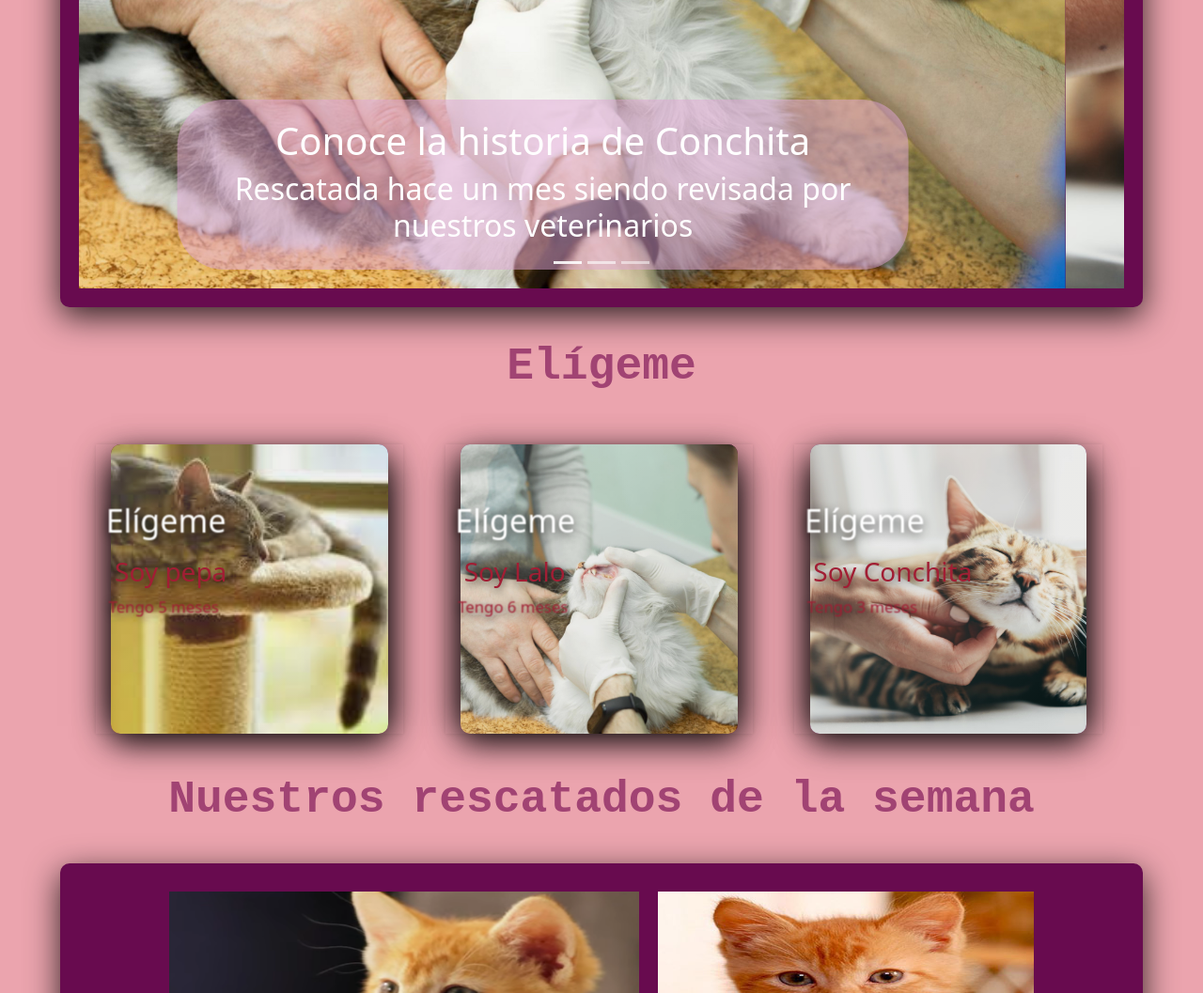
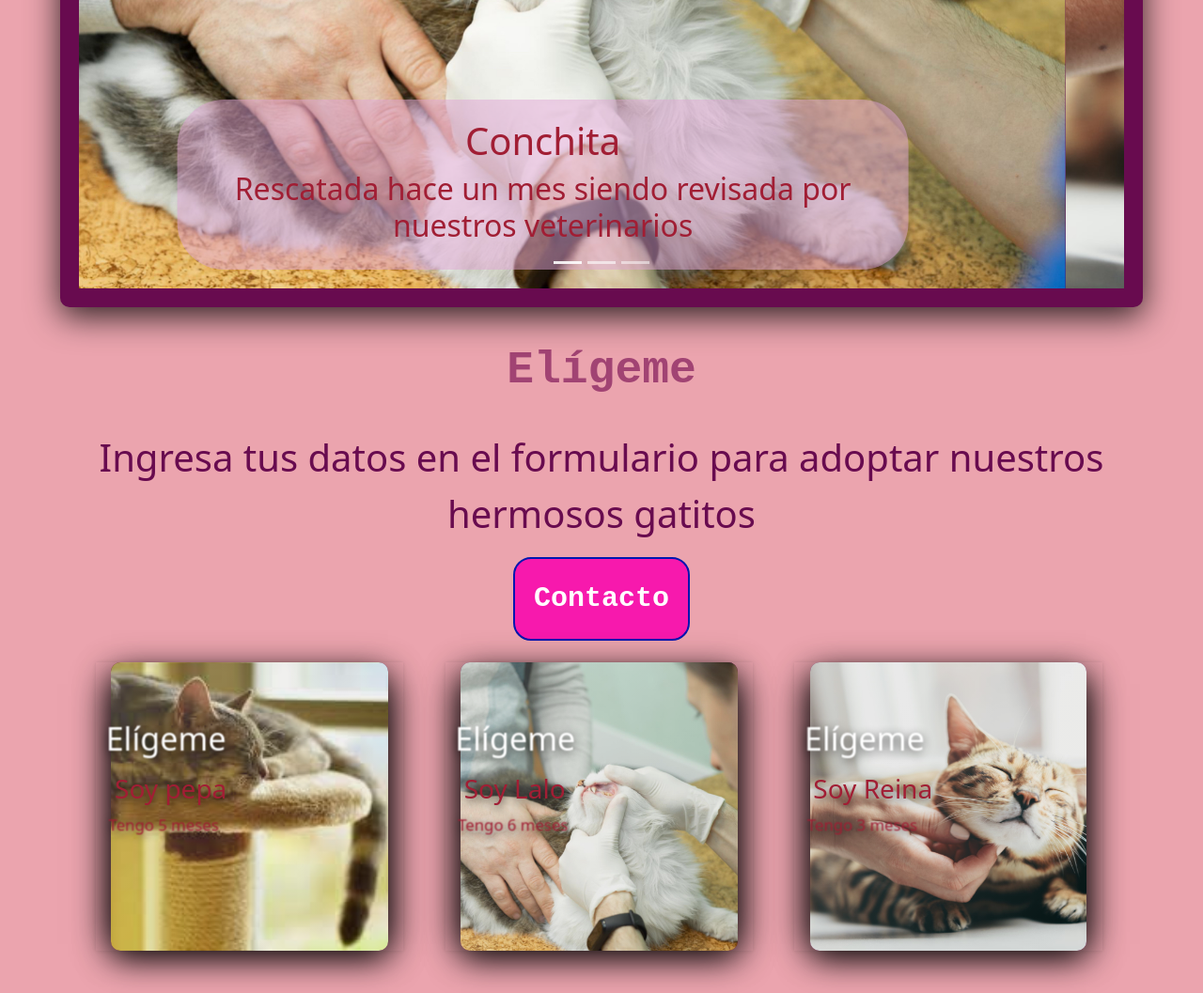
Before and after one commit to TeresitaCaneteL/gatitos, a plain HTML site: page index.html in a window 1280 px wide. Shown: the part 580-1637 px from the top of the page at 94% size. Drawn offline with nearby package versions, Linux system fonts and the light colour scheme.

Commit message:
corregido2

```diff
--- a/assets/css/main.css
+++ b/assets/css/main.css
@@ -284,10 +284,24 @@ article .item-content .author {
     background-color:  #f719ad;
     border-radius: 19px;
     border: 2px solid #0016b0;
+
+
 }
 .botton:hover{
   color: #1883ba;
   background-color: #ffffff;
+}
+.t{
+  display: flex;
+  flex-direction: row;
+  flex-wrap: wrap;
+  justify-content: center;
+}
+.parrafo{
+  font-size:2.5rem;
+  color: rgb(104, 11, 79);
+  text-align: center;
+
 }
 .titulo{
   text-align: center;
--- a/index.html
+++ b/index.html
@@ -62,22 +62,22 @@
             <div class="carousel-item active">
               <img src="./assets/img/slidergato4.jpg" class="d-block  img-fluid" alt="...">
               <div class="carousel-caption d-none d-md-block testimonio">
-                <h1 class="">Conoce la historia de Conchita</h1>
-                <h2 class="">Rescatada hace un mes siendo revisada por nuestros veterinarios</h2>
+                <h1 class="titu_slider">Conchita</h1>
+                <h2 class="titu_slider">Rescatada hace un mes siendo revisada por nuestros veterinarios</h2>
               </div>
             </div>
             <div class="carousel-item">
               <img src="./assets/img/slidergato2.jpg" class="d-block w-100 img-fluid" alt="...">
               <div class="carousel-caption d-none d-md-block testimonio">
-                <h1 class="">Conoce la historia de Conchita</h1>
-                <h2 class="">Rescatada hace un mes siendo revisada por nuestros veterinarios</h2>
+                <h1 class="titu_slider">Lolo</h1>
+                <h2 class="titu_slider">Regaloneando con su nueva dueña</h2>
               </div>
             </div>
             <div class="carousel-item">
               <img src="./assets/img/slidergato3.jpg" class="d-block w-100 img-fluid" alt="...">
               <div class="carousel-caption d-none d-md-block testimonio">
-                <h1 class="">Conoce la historia de Conchita</h1>
-                <h2 class="">Rescatada hace un mes siendo revisada por nuestros veterinarios</h2>
+                <h1 class="titu_slider">Princesa</h1>
+                <h2 class="titu_slider">Con su hermano perruno</h2>
               </div>
             </div>
 
@@ -103,8 +103,16 @@
 
   <!--galery2-->
 
+  <h1 class="titulo">Elígeme</h1>
+  <div class="container t">
+        <P class="parrafo">Ingresa tus datos en el formulario para adoptar nuestros hermosos gatitos</P>
+  </div>
+  <div class="container t">
+      <a class="botton" href="#contacto">Contacto</a>
+ </div>
+
   <div class=" container gallery" id="gallery1">
-    <h1 class="titulo">Elígeme</h1>
+
     <article>
       <div class="item-wrapper ">
         <figure class="container2">
@@ -141,7 +149,7 @@
         </figure>
         <div class="item-content">
           <h2>Elígeme</h2>
-          <h3 class="titu_slider">Soy Conchita</h3>
+          <h3 class="titu_slider">Soy Reina</h3>
           <div class="author titu_slider">Tengo 3 meses</div>
 
         </div>
```
